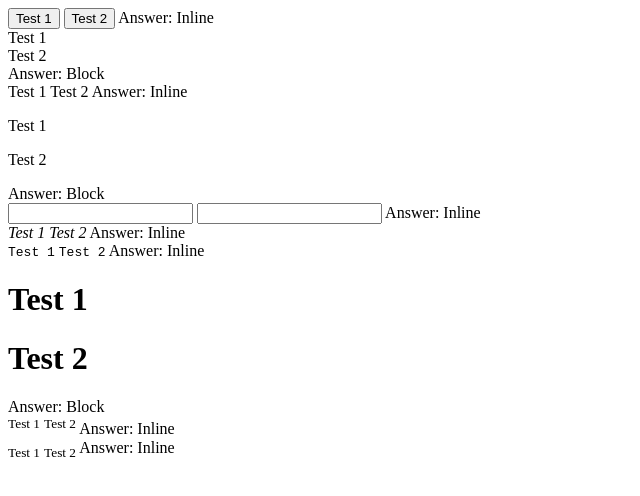
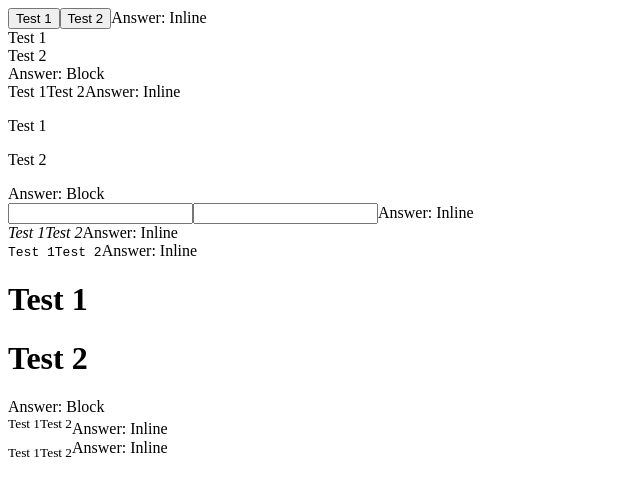
Before and after one commit to acciojob/block-or-inline-yaghouse, a website: page main.html in a window 1280 px wide. Shown: the whole page, without its empty margins (0-640 px from the left). Drawn offline with Linux system fonts and the light colour scheme.

Commit message:
created a submission

```diff
--- a/main.html
+++ b/main.html
@@ -10,56 +10,16 @@
 	<!-- the entire body must be written by student -->
     <script type="text/javascript" src="./script.js">
 </script>
-	<div>
-	 <button data-ns-test="block-inline-button">Test 1 </button>
-	 <button data-ns-test="block-inline-button">Test 2 </button>
-	 Answer: Inline
-	</div>
- <div>
-	 <div data-ns-test="block-inline-div">Test 1</div>
-	 <div data-ns-test="block-inline-div">Test 2</div>
-	 Answer: Block
- </div>
-	<div>
-		<span data-ns-test="block-inline-span">Test 1</span>
-		<span data-ns-test="block-inline-span">Test 2</span>
-		Answer: Inline
-	</div>
-	<div>
-		<p data-ns-test="block-inline-p">Test 1</p>
-		<p data-ns-test="block-inline-p">Test 2</p>
-		Answer: Block
-	</div>
-    <div>
-		<input data-ns-test="block-inline-input">
-		<input data-ns-test="block-inline-input">
-		 Answer: Inline
-	</div>
-	<div>
-		<cite data-ns-test="block-inline-cite">Test 1</cite>
-		<cite data-ns-test="block-inline-cite">Test 2</cite>
-		Answer: Inline
-	</div>
-	<div>
-		<code data-ns-test="block-inline-code">Test 1</code>
-		<code data-ns-test="block-inline-code">Test 2</code>
-		Answer: Inline
-	</div>
-	<div>
-		<h1 data-ns-test="block-inline-h1">Test 1</h1>
-		<h1 data-ns-test="block-inline-h1">Test 2</h1>
-		Answer: Block
-	</div>
-	<div>
-		<sup data-ns-test="block-inline-sup">Test 1</sup>
-		<sup data-ns-test="block-inline-sup">Test 2</sup>
-		Answer: Inline
-	</div>
-	<div>
-		<sub data-ns-test="block-inline-sub">Test 1</sub>
-		<sub data-ns-test="block-inline-sub">Test 2</sub>
-		Answer: Inline
-	</div>
-</body>
+
+	<div><button data-ns-test="block-inline-button">Test 1</button><button data-ns-test="block-inline-button">Test 2</button>Answer: Inline</div>
+<div><div data-ns-test="block-inline-div">Test 1</div><div data-ns-test="block-inline-div">Test 2</div>Answer: Block</div>
+<div><span data-ns-test="block-inline-span">Test 1</span><span data-ns-test="block-inline-span">Test 2</span>Answer: Inline</div>
+<div><p data-ns-test="block-inline-p">Test 1</p><p data-ns-test="block-inline-p">Test 2</p>Answer: Block</div>
+<div><input data-ns-test="block-inline-input"><input data-ns-test="block-inline-input">Answer: Inline</div>
+<div><cite data-ns-test="block-inline-cite">Test 1</cite><cite data-ns-test="block-inline-cite">Test 2</cite>Answer: Inline</div>
+<div><code data-ns-test="block-inline-code">Test 1</code><code data-ns-test="block-inline-code">Test 2</code>Answer: Inline</div>
+<div><h1 data-ns-test="block-inline-h1">Test 1</h1><h1 data-ns-test="block-inline-h1">Test 2</h1>Answer: Block</div>
+<div><sup data-ns-test="block-inline-sup">Test 1</sup><sup data-ns-test="block-inline-sup">Test 2</sup>Answer: Inline</div>
+<div><sub data-ns-test="block-inline-sub">Test 1</sub><sub data-ns-test="block-inline-sub">Test 2</sub>Answer: Inline</div>
 
 </html>
```
